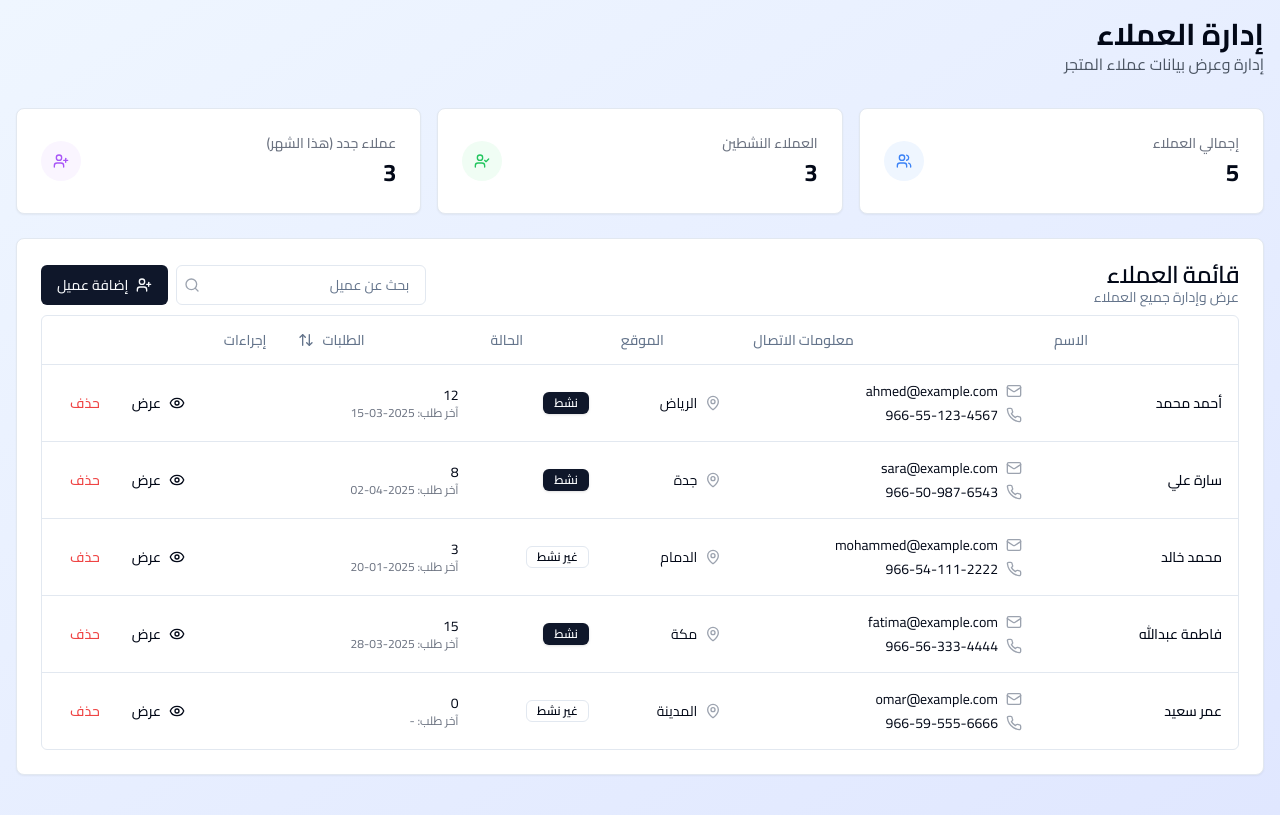
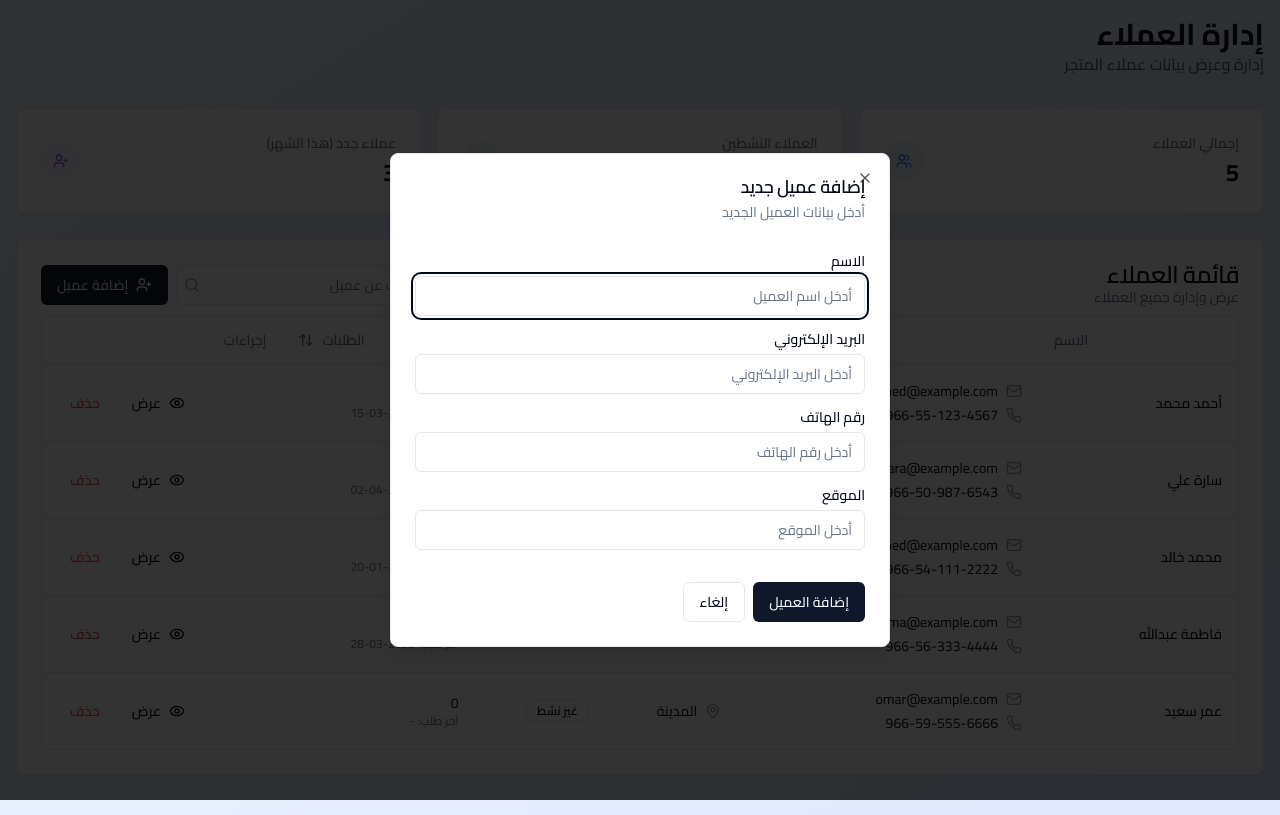
Before and after one commit to de6g/stooremate, a React (Vite) app: page /customers in a window 1280 px wide. Both pictures are taken after a click on the button "إضافة عميل". Built offline with nearby package versions, Linux system fonts and the light colour scheme.

Commit message:
Fix: Add customer button not working
Fixes the "اضافة عميل" button functionality.

```diff
--- a/src/pages/Customers.tsx
+++ b/src/pages/Customers.tsx
@@ -38,6 +38,17 @@ import {
   DialogHeader,
   DialogTitle,
 } from "@/components/ui/dialog";
+import {
+  Form,
+  FormControl,
+  FormField,
+  FormItem,
+  FormLabel,
+  FormMessage,
+} from "@/components/ui/form";
+import { z } from "zod";
+import { useForm } from "react-hook-form";
+import { zodResolver } from "@hookform/resolvers/zod";
 
 // Sample customer data
 const initialCustomers = [
@@ -93,12 +104,34 @@ const initialCustomers = [
   },
 ];
 
+// Form schema for adding a new customer
+const customerFormSchema = z.object({
+  name: z.string().min(2, { message: "الاسم مطلوب" }),
+  email: z.string().email({ message: "البريد الإلكتروني غير صالح" }),
+  phone: z.string().min(10, { message: "رقم الهاتف غير صالح" }),
+  location: z.string().min(2, { message: "الموقع مطلوب" }),
+});
+
+type CustomerFormValues = z.infer<typeof customerFormSchema>;
+
 const Customers = () => {
   const [customers, setCustomers] = useState(initialCustomers);
   const [searchTerm, setSearchTerm] = useState("");
   const { toast } = useToast();
   const [selectedCustomer, setSelectedCustomer] = useState<typeof initialCustomers[0] | null>(null);
   const [isDetailsOpen, setIsDetailsOpen] = useState(false);
+  const [isAddCustomerOpen, setIsAddCustomerOpen] = useState(false);
+
+  // Initialize form
+  const form = useForm<CustomerFormValues>({
+    resolver: zodResolver(customerFormSchema),
+    defaultValues: {
+      name: "",
+      email: "",
+      phone: "",
+      location: "",
+    },
+  });
 
   // Filter customers based on search term
   const filteredCustomers = customers.filter(customer =>
@@ -128,6 +161,28 @@ const Customers = () => {
       color: "bg-purple-50"
     },
   ];
+
+  // Handle adding a new customer
+  const onSubmit = (data: CustomerFormValues) => {
+    const newCustomer = {
+      id: customers.length > 0 ? Math.max(...customers.map(c => c.id)) + 1 : 1,
+      name: data.name,
+      email: data.email,
+      phone: data.phone,
+      location: data.location,
+      status: "نشط",
+      orders: 0,
+      lastPurchase: "-",
+    };
+
+    setCustomers([...customers, newCustomer]);
+    toast({
+      title: "تم إضافة العميل",
+      description: "تم إضافة العميل بنجاح",
+    });
+    setIsAddCustomerOpen(false);
+    form.reset();
+  };
 
   // Handle deleting a customer
   const handleDeleteCustomer = (id: number) => {
@@ -183,7 +238,10 @@ const Customers = () => {
                     onChange={(e) => setSearchTerm(e.target.value)}
                   />
                 </div>
-                <Button className="flex items-center gap-2">
+                <Button
+                  className="flex items-center gap-2"
+                  onClick={() => setIsAddCustomerOpen(true)}
+                >
                   <UserPlus className="h-4 w-4" />
                   <span>إضافة عميل</span>
                 </Button>
@@ -414,6 +472,90 @@ const Customers = () => {
             )}
           </DialogContent>
         </Dialog>
+
+        {/* Add Customer Dialog */}
+        <Dialog open={isAddCustomerOpen} onOpenChange={setIsAddCustomerOpen}>
+          <DialogContent className="sm:max-w-[500px]">
+            <DialogHeader>
+              <DialogTitle className="text-right">إضافة عميل جديد</DialogTitle>
+              <DialogDescription className="text-right">
+                أدخل بيانات العميل الجديد
+              </DialogDescription>
+            </DialogHeader>
+
+            <Form {...form}>
+              <form onSubmit={form.handleSubmit(onSubmit)} className="space-y-4 mt-4 text-right">
+                <FormField
+                  control={form.control}
+                  name="name"
+                  render={({ field }) => (
+                    <FormItem>
+                      <FormLabel className="text-right block">الاسم</FormLabel>
+                      <FormControl>
+                        <Input placeholder="أدخل اسم العميل" {...field} />
+                      </FormControl>
+                      <FormMessage className="text-right" />
+                    </FormItem>
+                  )}
+                />
+
+                <FormField
+                  control={form.control}
+                  name="email"
+                  render={({ field }) => (
+                    <FormItem>
+                      <FormLabel className="text-right block">البريد الإلكتروني</FormLabel>
+                      <FormControl>
+                        <Input placeholder="أدخل البريد الإلكتروني" {...field} />
+                      </FormControl>
+                      <FormMessage className="text-right" />
+                    </FormItem>
+                  )}
+                />
+
+                <FormField
+                  control={form.control}
+                  name="phone"
+                  render={({ field }) => (
+                    <FormItem>
+                      <FormLabel className="text-right block">رقم الهاتف</FormLabel>
+                      <FormControl>
+                        <Input placeholder="أدخل رقم الهاتف" {...field} />
+                      </FormControl>
+                      <FormMessage className="text-right" />
+                    </FormItem>
+                  )}
+                />
+
+                <FormField
+                  control={form.control}
+                  name="location"
+                  render={({ field }) => (
+                    <FormItem>
+                      <FormLabel className="text-right block">الموقع</FormLabel>
+                      <FormControl>
+                        <Input placeholder="أدخل الموقع" {...field} />
+                      </FormControl>
+                      <FormMessage className="text-right" />
+                    </FormItem>
+                  )}
+                />
+
+                <div className="flex justify-start pt-4">
+                  <Button type="submit">إضافة العميل</Button>
+                  <Button
+                    type="button"
+                    variant="outline"
+                    onClick={() => setIsAddCustomerOpen(false)}
+                    className="mr-2"
+                  >
+                    إلغاء
+                  </Button>
+                </div>
+              </form>
+            </Form>
+          </DialogContent>
+        </Dialog>
       </div>
     </div>
   );
```
